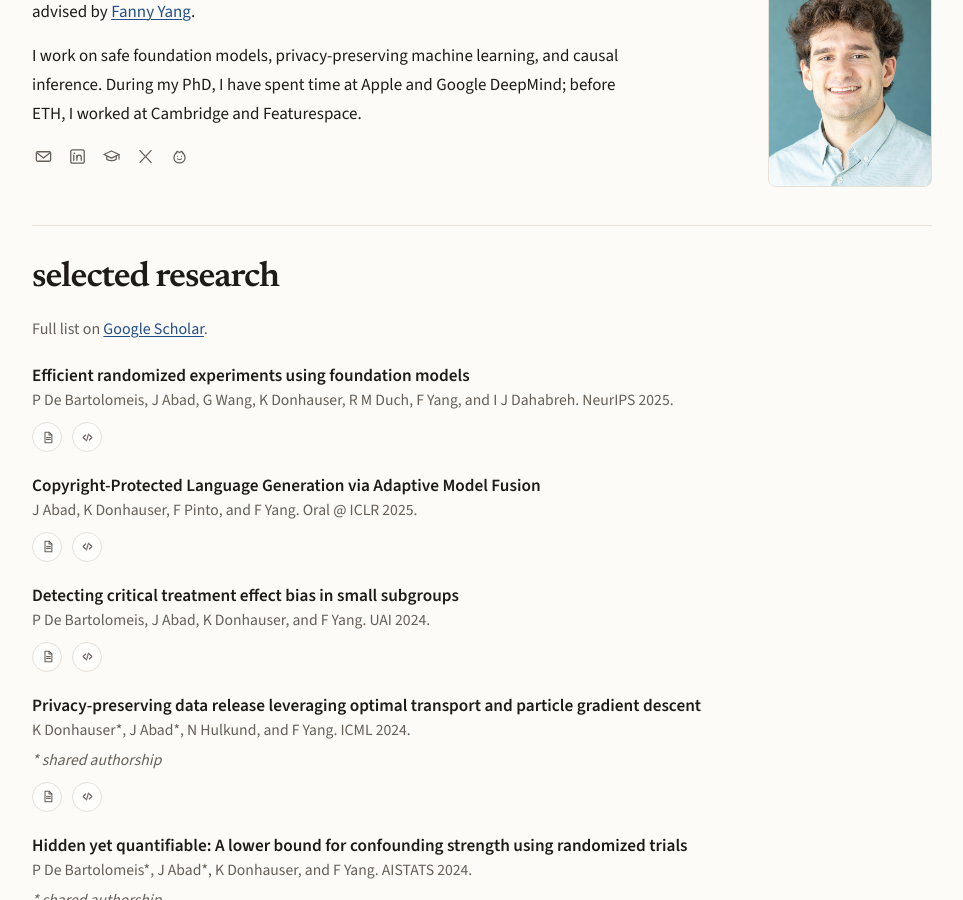
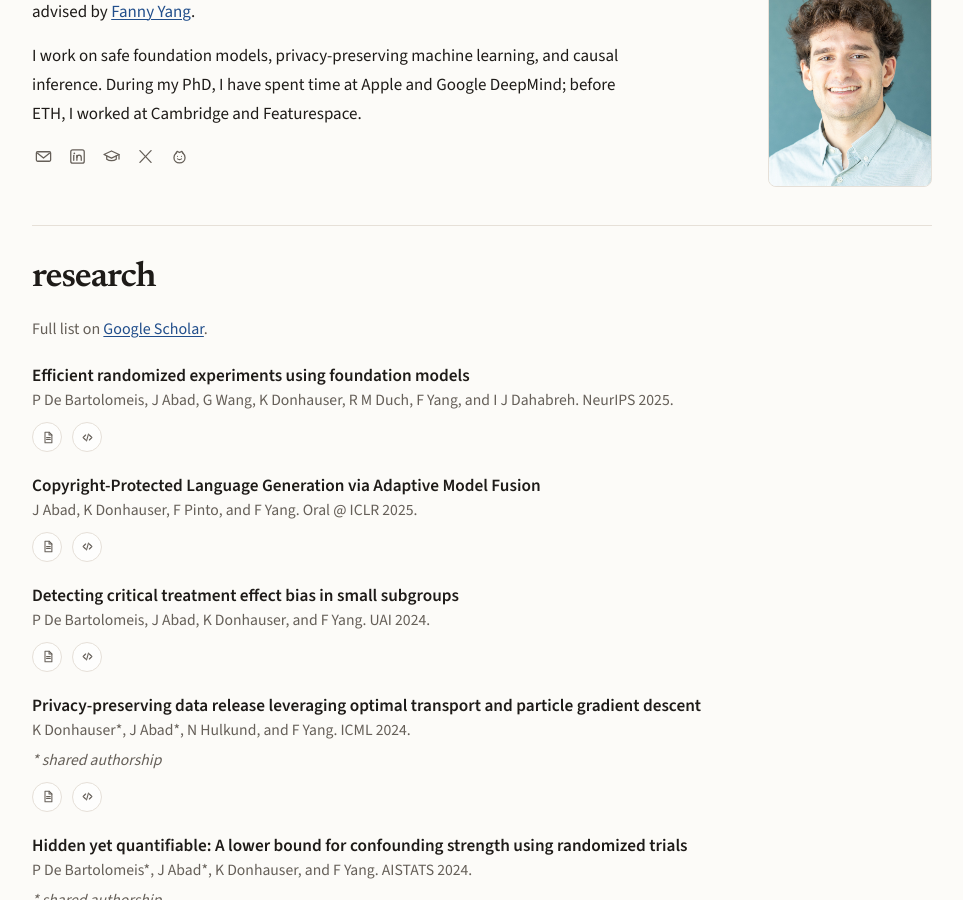
Before and after one commit to jaabmar/jaabmar.github.io, a Jekyll site: the page built from index.html, in a window 1280 px wide and 900 px high, scrolled down 319 px. Shown: the whole window, without its empty margins (158-1121 px from the left). Built offline with Jekyll 4.4.1, drawn with Linux system fonts in a browser that asks for light colours.

Commit message:
Rename research section heading

```diff
--- a/index.html
+++ b/index.html
@@ -40,7 +40,7 @@ image: /artifacts/portrait.jpeg
     </section>
 
     <section id="research">
-      <h2>selected research</h2>
+      <h2>research</h2>
       <p class="section-note">
         Full list on
         <a
```
